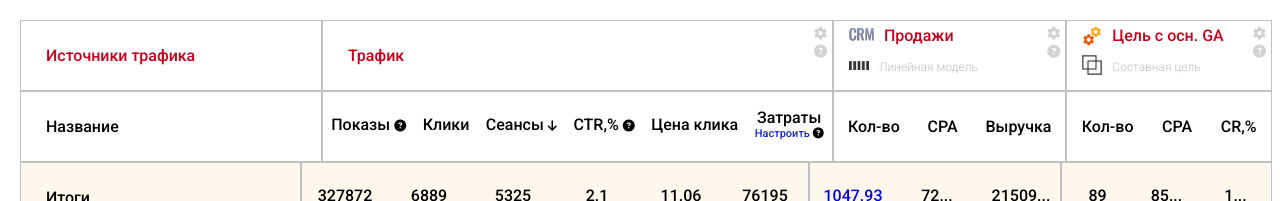
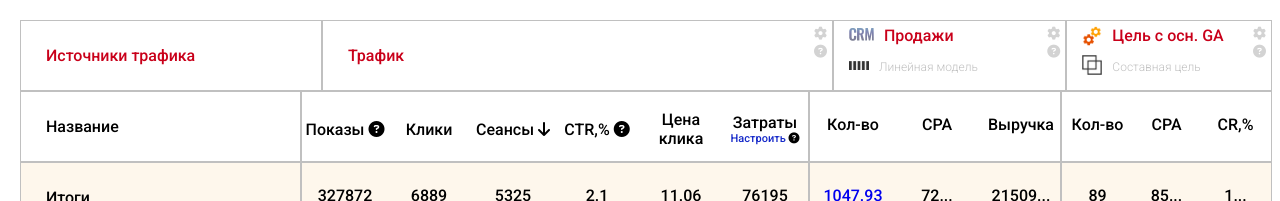
Before and after one commit to KasumovW/test-task, a React (Create React App) app: page / in a window 1280 px wide. Shown: the top 201 px of the page. Built offline with nearby package versions, Linux system fonts and the light colour scheme.

Commit message:
Сделал с помошью TABLE/TR/TD/КОД РЕВЬЮ.

```diff
--- a/src/components/SectionName.jsx
+++ b/src/components/SectionName.jsx
@@ -5,41 +5,72 @@ function SectionName() {
     <div className="d-flex">
       <div className="block-name">Название</div>
       <div className="block-ul">
-        <ul>
-          <li className="show">
+        <table align="center">
+          <tr>
+            <td>
+              <div className="block-call-three">
                 Показы <i className="fas fa-question-circle"></i>
-          </li>
-          <li>Клики</li>
-          <li className="session">
+              </div>
+            </td>
+            <td>
+              <div className="block-call-three">Клики</div>
+            </td>
+            <td>
+              <div className="block-call-three">
+                {" "}
                 Сеансы <i className="fas fa-arrow-down"></i>
-          </li>
-          <li className="ctr">
+              </div>
+            </td>
+            <td>
+              <div className="block-call-three">
                 CTR,% <i className="fas fa-question-circle"></i>
-          </li>
-          <li>Цена клика</li>
-          <li className="d-flex">
+              </div>
+            </td>
+            <td>
+              <div className="block-call-three">Цена клика</div>
+            </td>
+            <td>
+              <div className="block-call-three">
                 <div>
                   <div>Затраты</div>
                   <div className="settings">
                     Настроить <i className="fas fa-question-circle"></i>
                   </div>
                 </div>
-          </li>
-        </ul>
+              </div>
+            </td>
+          </tr>
+        </table>
       </div>
       <div className="block-cpa">
-        <ul>
-          <li>Кол-во</li>
-          <li>СРА</li>
-          <li>Выручка</li>
-        </ul>
+        <table align="center">
+          <tr>
+            <td>
+              <div className="block-call">Кол-во</div>
+            </td>
+            <td>
+              <div className="block-call">СРА</div>
+            </td>
+            <td>
+              <div className="block-call">Выручка</div>
+            </td>
+          </tr>
+        </table>
       </div>
       <div className="block-GA">
-        <ul>
-          <li>Кол-во</li>
-          <li>СРА</li>
-          <li>CR,%</li>
-        </ul>
+        <table align="center">
+          <tr>
+            <td>
+              <div className="block-call-two">Кол-во</div>
+            </td>
+            <td>
+              <div className="block-call-two">СРА</div>
+            </td>
+            <td>
+              <div className="block-call-two">CR,%</div>
+            </td>
+          </tr>
+        </table>
       </div>
     </div>
   );
--- a/src/components/style.css
+++ b/src/components/style.css
@@ -234,3 +234,9 @@ li {
   text-align: center;
   margin-top: 20px;
 }
+
+.block-call-three {
+  width: 80px;
+  text-align: center;
+  margin-top: 15px;
+}
```
Also changed, not shown: src/components/SectionData.jsx (+23 -9 lines), src/components/SectionResults.jsx (+41 -15 lines). Lines whose indentation alone changed are shown as unchanged.
